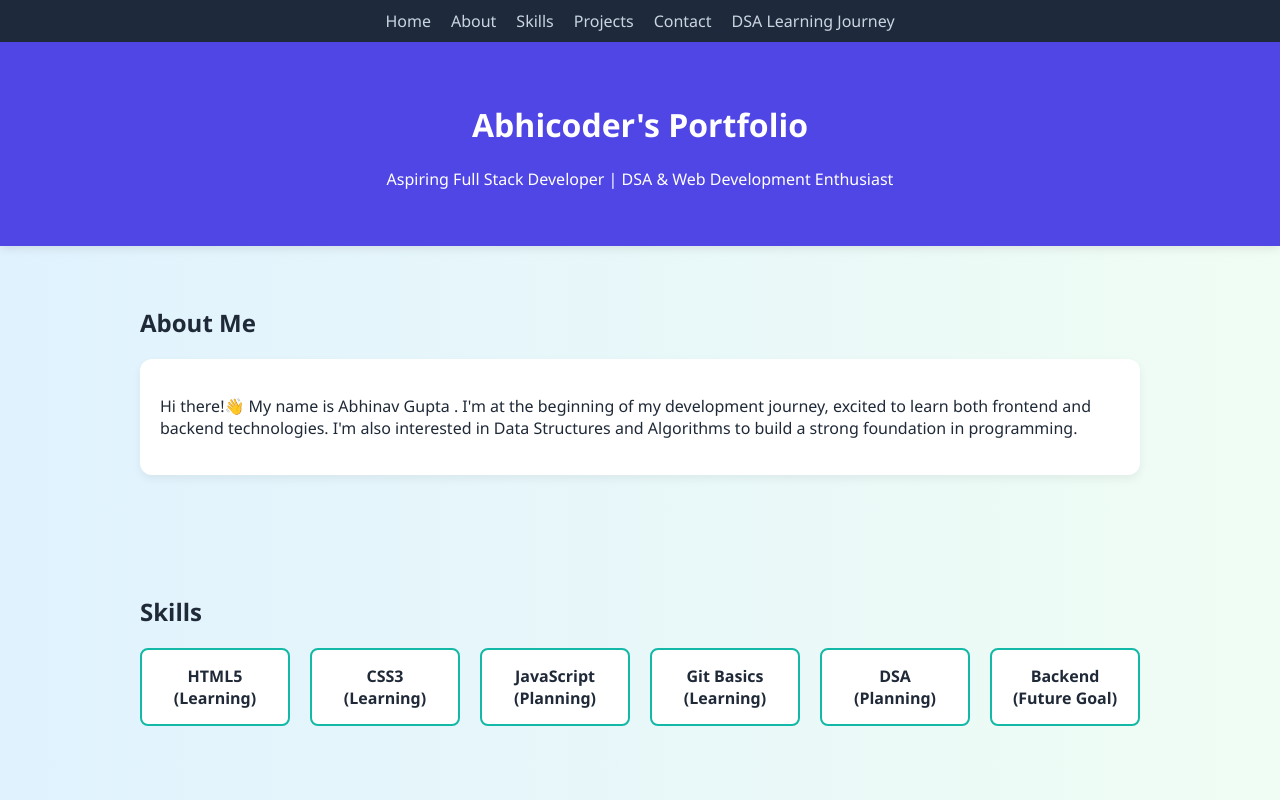
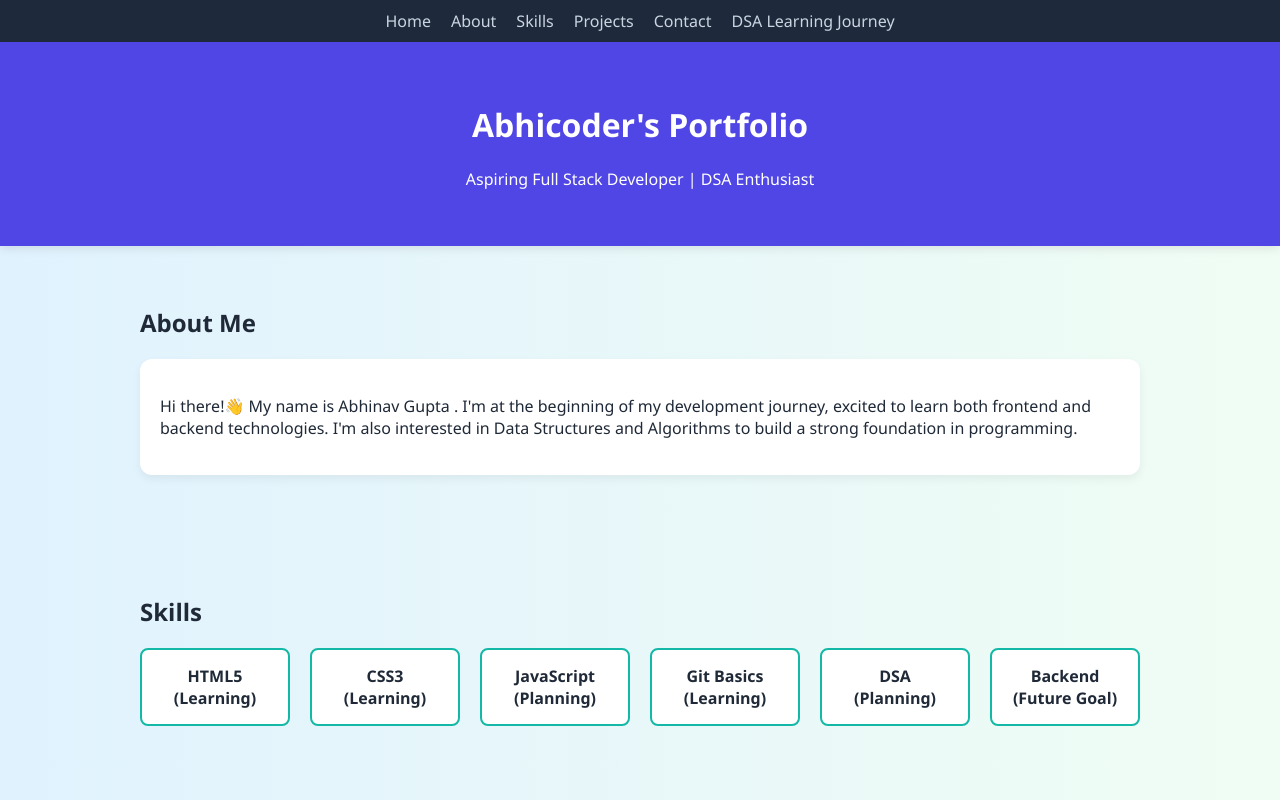
Before and after one commit to Abhicoder189/my-portfolio, a plain HTML site: page index.html in a window 1280 px wide. Shown: the top 800 px of the page. Drawn offline with Linux system fonts and the light colour scheme.

Commit message:
Update index.html

```diff
--- a/index.html
+++ b/index.html
@@ -241,7 +241,7 @@
   <!-- Header -->
   <header>
     <h1>Abhicoder's Portfolio</h1>
-    <p>Aspiring Full Stack Developer | DSA & Web Development Enthusiast</p>
+    <p>Aspiring Full Stack Developer | DSA Enthusiast</p>
   </header>
 
   <!-- About Section -->
```
